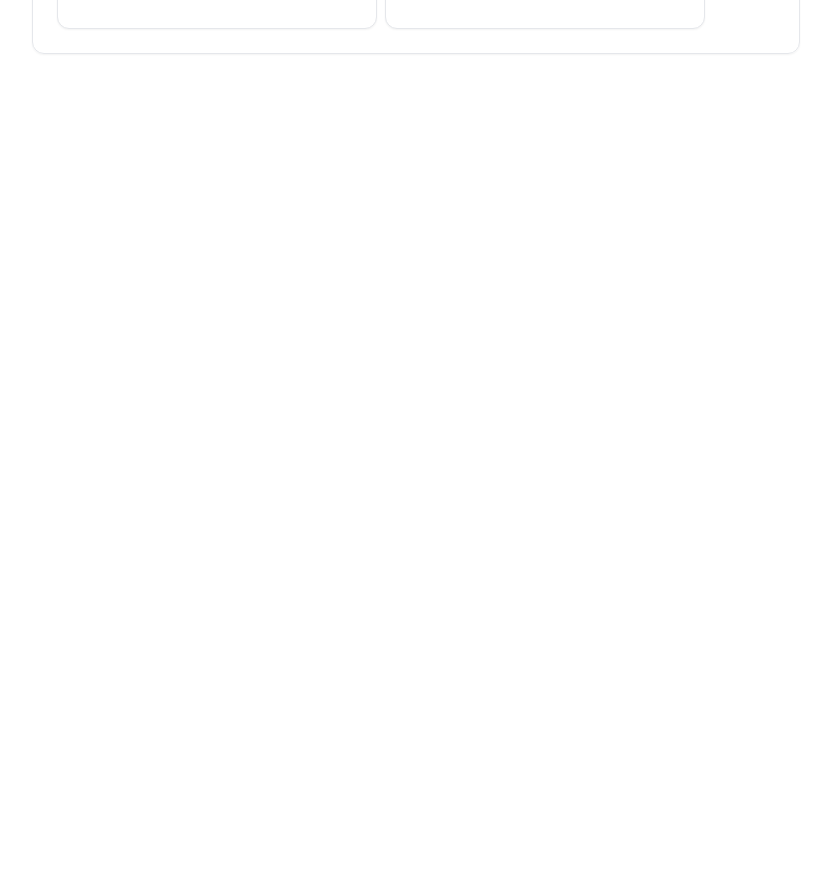
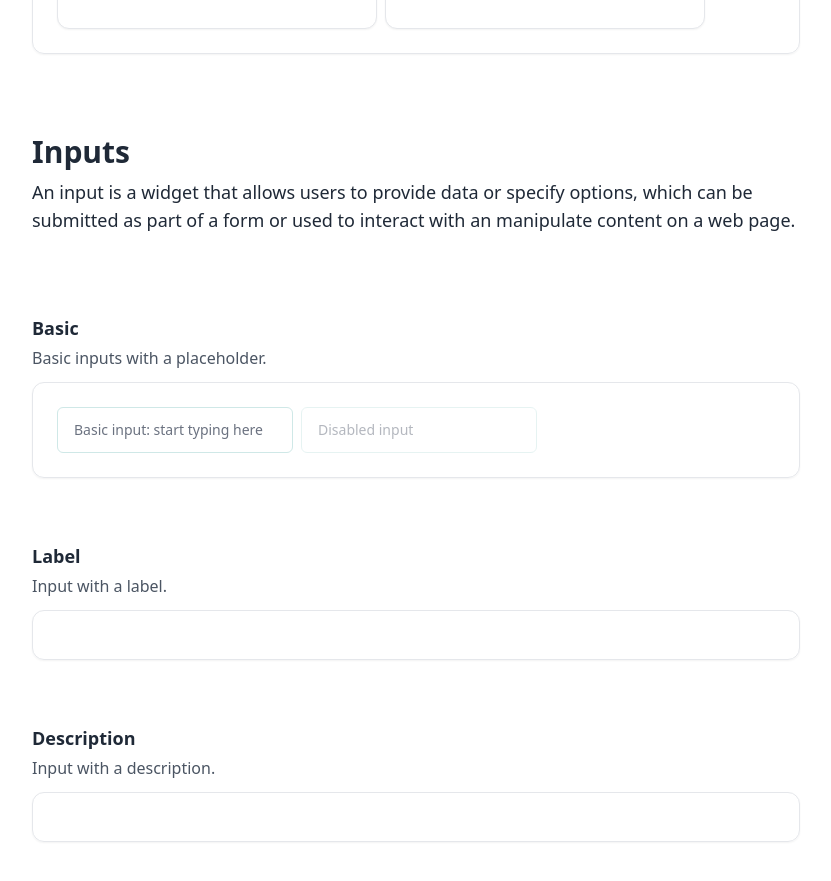
Before and after one commit to IvanOrsh/shm-ui, a React (Vite) app: page / in a window 1280 px wide. Shown: the part 2960-3841 px from the top of the page, without its empty margins (224-1055 px from the left). Before the commit the page ends 3054 px from the top, so only its background shows below. Built offline with nearby package versions, Linux system fonts and the light colour scheme.

Commit message:
feat: input component

```diff
--- a/src/App.tsx
+++ b/src/App.tsx
@@ -2,6 +2,7 @@ import { SiNextdotjs, SiVite } from "react-icons/si";
 
 import { Button } from "./components/library/Button";
 import { BlockLinkCard, ContentCard } from "./components/library/Card";
+import { Input } from "./components/library/Input";
 import Container from "./components/site/Container";
 import Layout from "./components/site/Layout";
 import Section from "./components/site/Section";
@@ -143,7 +144,7 @@ function App() {
 
         <Section
           title="Simple with a header and footer"
-          description="Add an optional header and/or footer within a card"
+          description="Add an optional header and/or footer within a card/"
         >
           {/* Simple card with header */}
           <ContentCard
@@ -185,6 +186,28 @@ function App() {
           </BlockLinkCard>
         </Section>
       </Container>
+
+      {/* Inputs */}
+      <Container
+        title="Inputs"
+        description="An input is a widget that allows users to provide data or specify options, which can be submitted as part of a form or used to interact with an manipulate content on a web page."
+      >
+        <Section title="Basic" description="Basic inputs with a placeholder.">
+          {/* Basic input */}
+          <Input type="text" placeholder="Basic input: start typing here" />
+
+          {/* Disabled input */}
+          <Input type="text" disabled placeholder="Disabled input" />
+        </Section>
+
+        <Section title="Label" description="Input with a label.">
+          {/* Basic inputs */}
+        </Section>
+
+        <Section title="Description" description="Input with a description.">
+          {/* Basic inputs */}
+        </Section>
+      </Container>
     </Layout>
   );
 }
--- /dev/null
+++ b/src/components/library/Input.tsx
@@ -0,0 +1,35 @@
+import { VariantProps, cva } from "class-variance-authority";
+import { twMerge } from "tailwind-merge";
+
+const input = cva(
+  [
+    "block",
+    "w-full",
+    "rounded-md",
+    "border-theme-200",
+    "px-4",
+    "py-3",
+    "text-sm",
+    "focus:border-theme-500",
+    "focus:ring-theme-500",
+
+    "disabled:pointer-events-none",
+    "disabled:opacity-50",
+  ],
+  {
+    variants: {},
+    defaultVariants: [],
+  }
+);
+
+export interface InputProps
+  extends React.InputHTMLAttributes<HTMLInputElement>,
+    VariantProps<typeof input> {}
+
+export const Input: React.FC<InputProps> = ({ className, ...props }) => {
+  return (
+    <div>
+      <input className={twMerge(input({ className }))} {...props} />
+    </div>
+  );
+};
```
